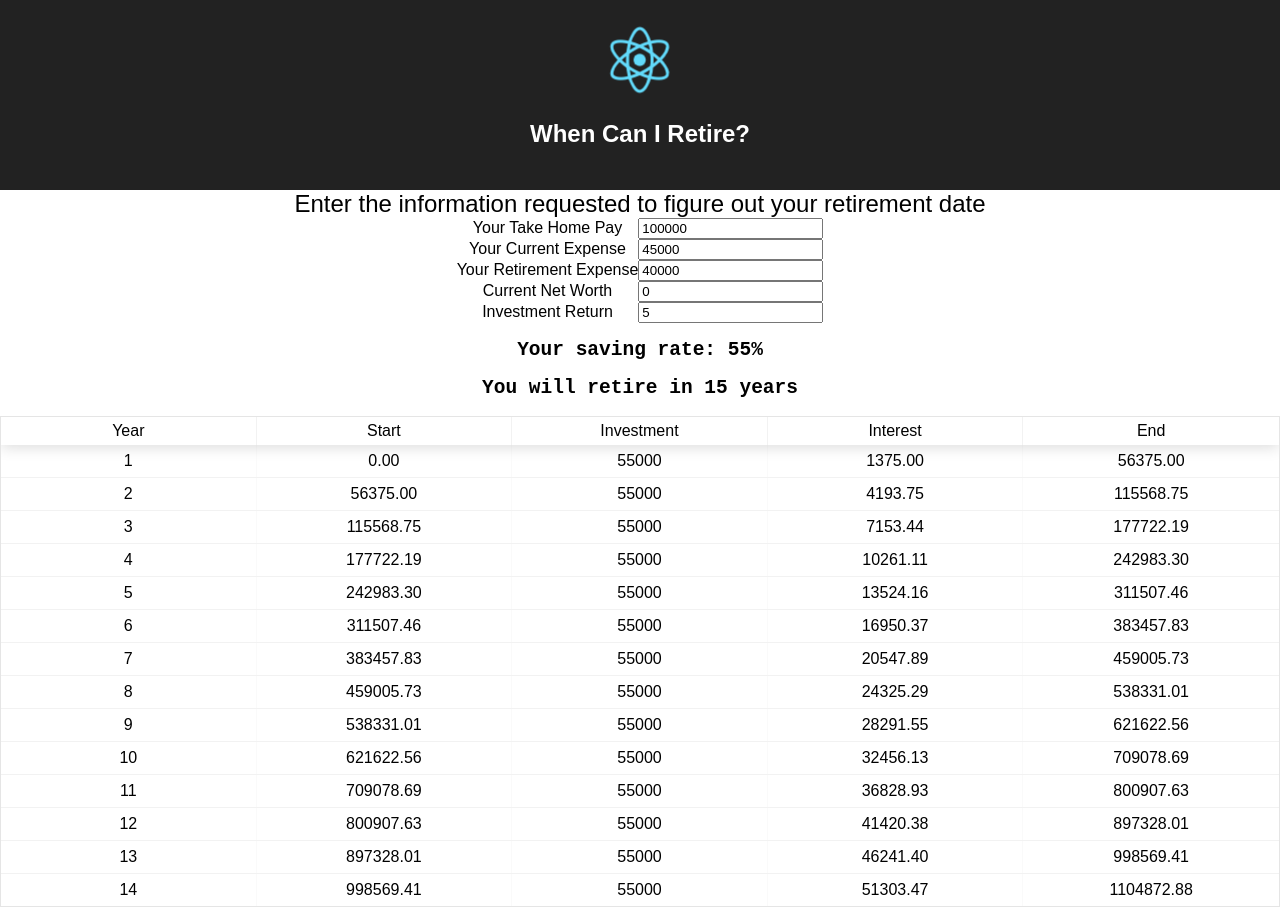
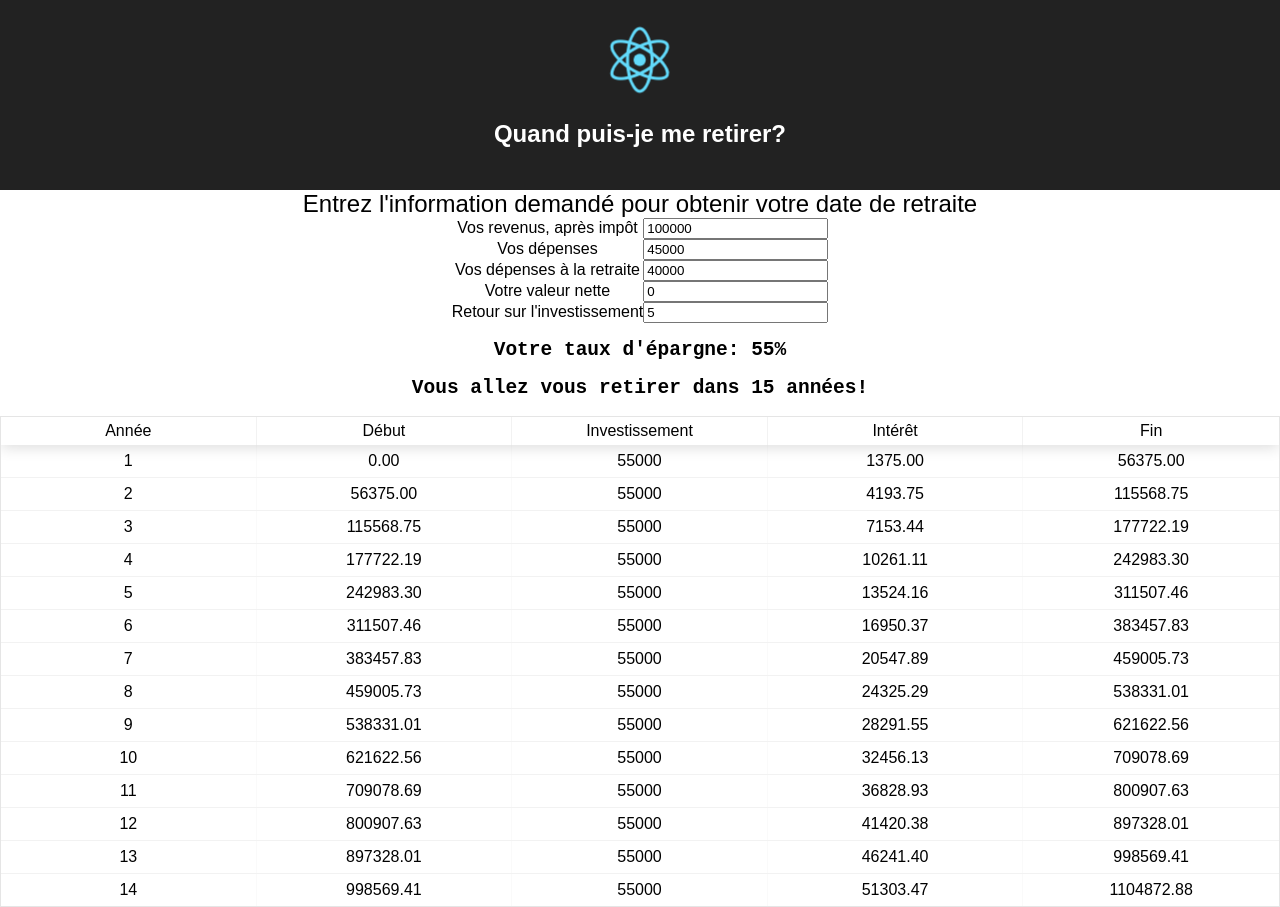
Before and after one commit to richcompute/whencaniretire, a React (Create React App) app: page / in a window 1280 px wide. Built offline with nearby package versions, Linux system fonts and the light colour scheme.

Commit message:
converted to French

```diff
--- a/src/App.js
+++ b/src/App.js
@@ -87,30 +87,30 @@ class App extends Component {
       <div className="App">
         <header className="App-header">
           <img src={logo} className="App-logo" alt="logo" />
-          <h1 className="App-title">When Can I Retire?</h1>
+          <h1 className="App-title">Quand puis-je me retirer?</h1>
         </header>
         <div className="App-intro">
-          Enter the information requested to figure out your retirement date
+          Entrez l'information demandé pour obtenir votre date de retraite
         </div>
         <form>
           <p>
-            <label>Your Take Home Pay</label>
+            <label>Vos revenus, après impôt</label>
             <input type="text" type="number" name="postTaxIncome" value={this.state.postTaxIncome} onChange={ (e) => this.handleChange(e, 'postTaxIncome') } />
           </p>
           <p>
-            <label>Your Current Expense</label>
+            <label>Vos dépenses</label>
             <input type="text" type="number" name="currentExpense" value={this.state.currentExpense} onChange={ (e) => this.handleChange(e, 'currentExpense') } />
           </p>
           <p>
-            <label>Your Retirement Expense</label>
+            <label>Vos dépenses à la retraite</label>
             <input type="text" type="number" name="retirementExpense" value={this.state.retirementExpense} onChange={ (e) => this.handleChange(e, 'retirementExpense') } />
           </p>
           <p>
-            <label>Current Net Worth</label>
+            <label>Votre valeur nette</label>
             <input type="text" type="number" name="currentNetworth" value={this.state.currentNetworth} onChange={ (e) => this.handleChange(e, 'currentNetworth') } />
           </p>
           <p>
-            <label>Investment Return</label>
+            <label>Retour sur l'investissement</label>
             <input type="text" type="number" name="interestRate" value={this.state.interestRate} onChange={ (e) => this.handleChange(e, 'interestRate') } />
           </p>
           </form>
--- a/src/ProgressTable.js
+++ b/src/ProgressTable.js
@@ -20,23 +20,23 @@ class ProgressTable extends Component {
 
     const data = this.state.data;
     const columns = [{
-        Header: 'Year',
+        Header: 'Année',
         accessor: 'year' // String-based value accessors!
       }, {
-      Header: 'Start',
+      Header: 'Début',
       accessor: 'startingNetworth',
       Cell: props => <span className='number'>{props.value}</span> // Custom cell components!
       },
       {
-        Header: 'Investment',
+        Header: 'Investissement',
         accessor: 'investment'
       },
       {
-        Header: 'Interest',
+        Header: 'Intérêt',
         accessor: 'interest'
       },
       {
-        Header: 'End',
+        Header: 'Fin',
         accessor:  'endingNetworth'
       }
     ];
--- a/src/RetirementComputation.js
+++ b/src/RetirementComputation.js
@@ -28,9 +28,9 @@ class RetirementComputation extends Component {
 
     let userMessage;
     if (canRetire === -1) {
-      userMessage = <span>You will never retire!</span>
+      userMessage = <span>Vous ne pourrez jamais vous retirer!</span>
     } else {
-      userMessage = <span><h2>You will retire in {canRetire} years</h2></span>
+      userMessage = <span><h2>Vous allez vous retirer dans {canRetire} années!</h2></span>
     }
 
     return <div><pre>{userMessage}</pre></div>
--- a/src/SavingRate.js
+++ b/src/SavingRate.js
@@ -22,9 +22,9 @@ class SavingRate extends Component {
 
     let userMessage;
     if (isValidSavingRate) {
-      userMessage = <span><h2>Your saving rate: {(Math.round((this.state.postTaxIncome - this.state.currentExpense) / (this.state.postTaxIncome) * 100) + '%')}</h2></span>
+      userMessage = <span><h2>Votre taux d'épargne: {(Math.round((this.state.postTaxIncome - this.state.currentExpense) / (this.state.postTaxIncome) * 100) + '%')}</h2></span>
     } else {
-      userMessage = <span><h2>Invalid Saving Rate</h2></span>
+      userMessage = <span><h2>Taux d'épargne invalide!</h2></span>
     }
 
     return <div><pre>{userMessage}</pre></div>
```
